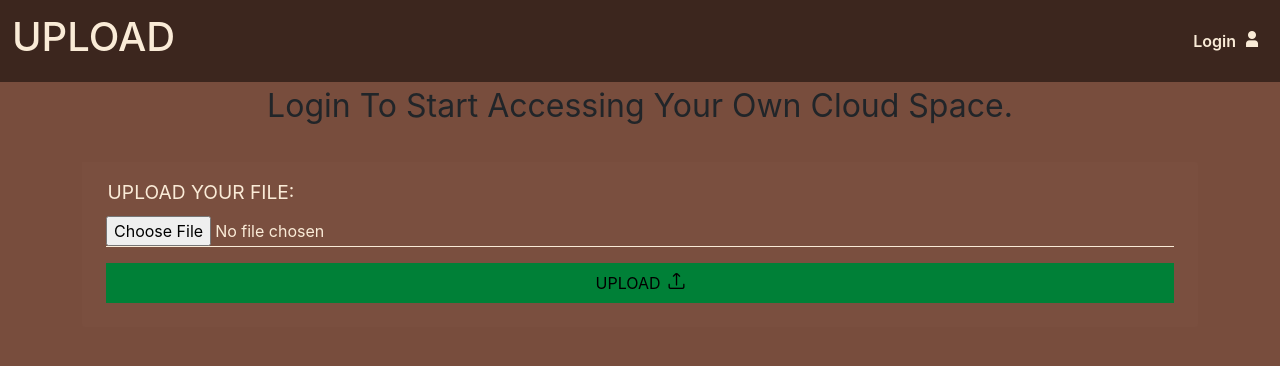
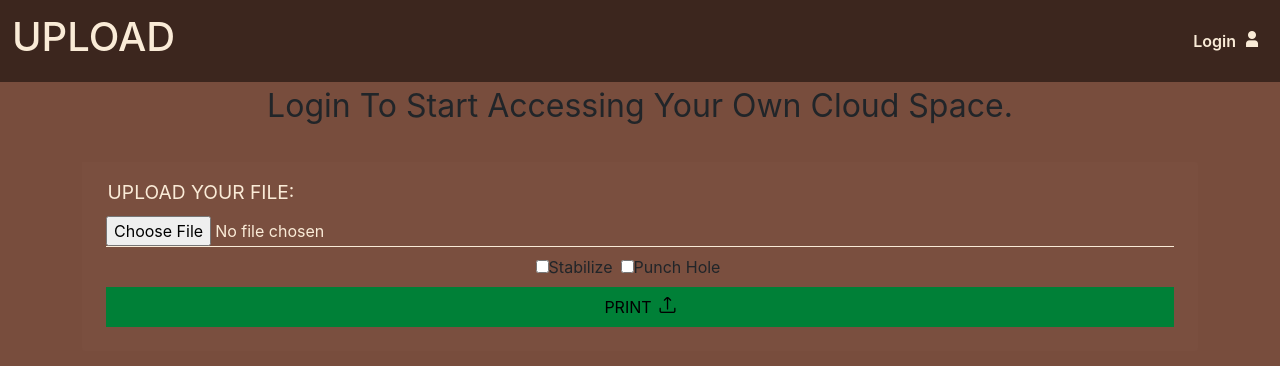
Before and after one commit to balasooria004/Upload-Front-End, a React (Create React App) app: page / in a window 1280 px wide. Shown: the top 366 px of the page. Built offline with nearby package versions, Linux system fonts and the light colour scheme; a web font is replaced by a local one.

Commit message:
Updated Legacy Printing

```diff
--- a/src/upload.js
+++ b/src/upload.js
@@ -20,6 +20,15 @@ function Upload(){
 	const [ Punch , setPunch ] = useState(null);
 
 	const Location = useLocation();
+
+	const verify = () =>{
+		if(File === null){
+			alert("No File Uploaded")
+		}
+		else{
+			run()
+		}
+	}
 
 	const run = () =>{
 		if( Punch!=null && Stabilize!= null){
@@ -49,6 +58,8 @@ function Upload(){
 			setLoader(false);
 		});
 	};
+
+
 	const upload = () => {
 		setLoader(true);
 		if (File == null) return;
@@ -101,7 +112,9 @@ function Upload(){
 											<br></br>
 											<input type="file" placeholder="Any Thing..." className='input-log-attributes w-100'
 											onChange={(e) => {setFile(e.target.files[0])}}></input>
-											<button className='general-button final-button col-12' onClick={upload}>UPLOAD
+											<input type="checkbox" className='files-checkbox' onChange={(e)=>{setStabilize(e.target.value)}} value="Stabilize" /><p className='files-p-tag others'>Stabilize</p>
+											<input type="checkbox" className='files-checkbox' onChange={(e)=>{setPunch(e.target.value)}} value="Punch Hole" /><p className='files-p-tag others'>Punch Hole</p>
+											<button className='general-button final-button col-12' onClick={()=>{verify()}}>PRINT
 											<i class="fi fi-rr-upload end-icons"></i></button>
 										</div>
 									</div>
@@ -123,9 +136,7 @@ function Upload(){
 											<br></br>
 											<input type="file" placeholder="Any Thing..." className='input-log-attributes w-100'
 											onChange={(e) => {setFile(e.target.files[0])}}></input>
-											<input type="checkbox" className='files-checkbox' onChange={(e)=>{setStabilize(e.target.value)}} value="Stabilize" /><p className='files-p-tag others'>Stabilize</p>
-											<input type="checkbox" className='files-checkbox' onChange={(e)=>{setPunch(e.target.value)}} value="Punch Hole" /><p className='files-p-tag others'>Punch Hole</p>
-											<button className='general-button final-button col-12' onClick={upload}>PRINT
+											<button className='general-button final-button col-12' onClick={upload}>UPLOAD
 											<i class="fi fi-rr-upload end-icons"></i></button>
 										</div>
 									</div>
@@ -145,7 +156,7 @@ function Upload(){
 											<br></br>
 											<input type="file" placeholder="Any Thing..." className='input-log-attributes w-100'
 											onChange={(e) => {setFile(e.target.files[0])}}></input>
-											<button className='general-button final-button col-12' onClick={()=>{run()}}>UPLOAD
+											<button className='general-button final-button col-12' onClick={upload}>UPLOAD
 											<i class="fi fi-rr-upload end-icons"></i></button>
 										</div>
 									</div>
```
